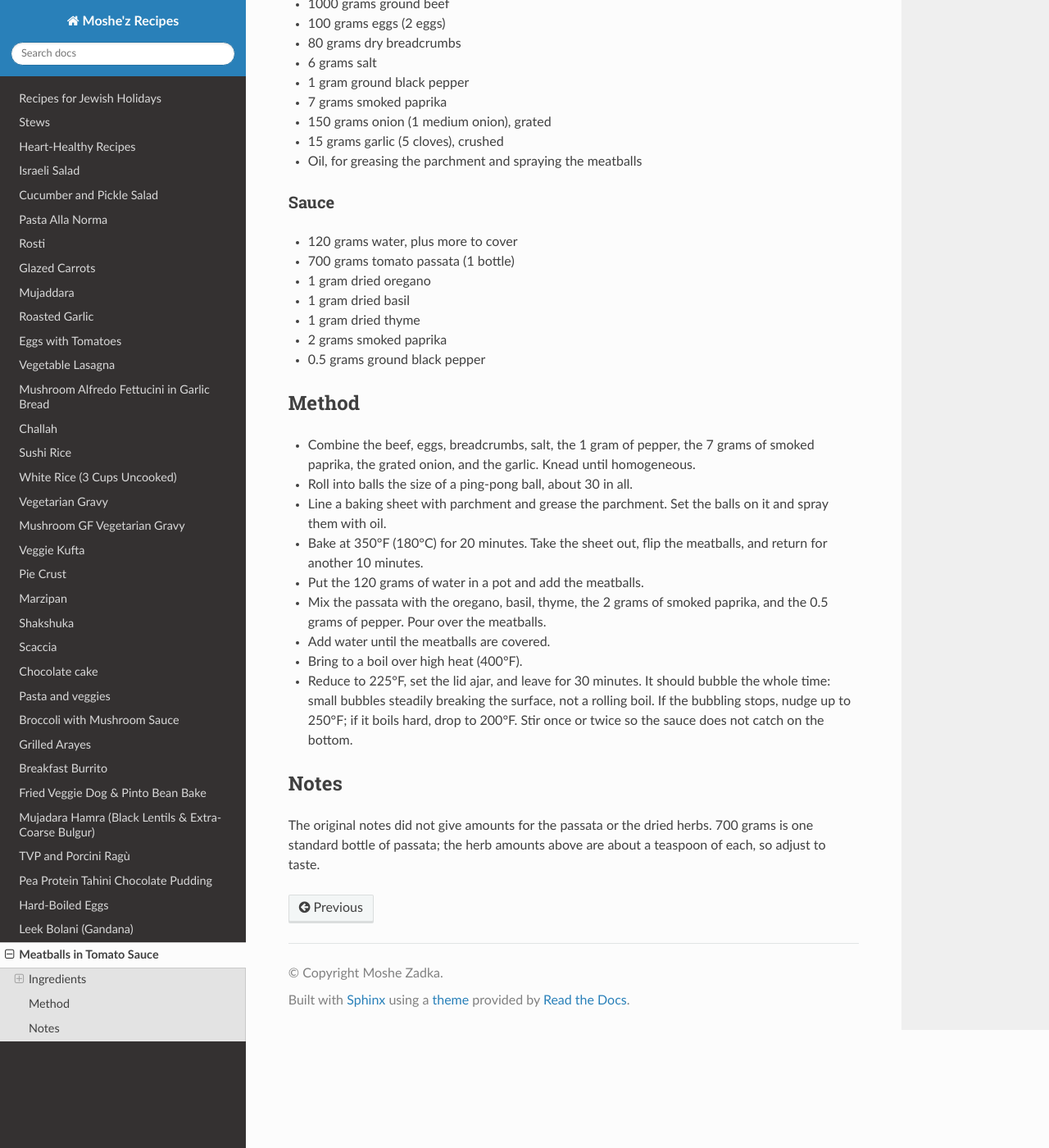
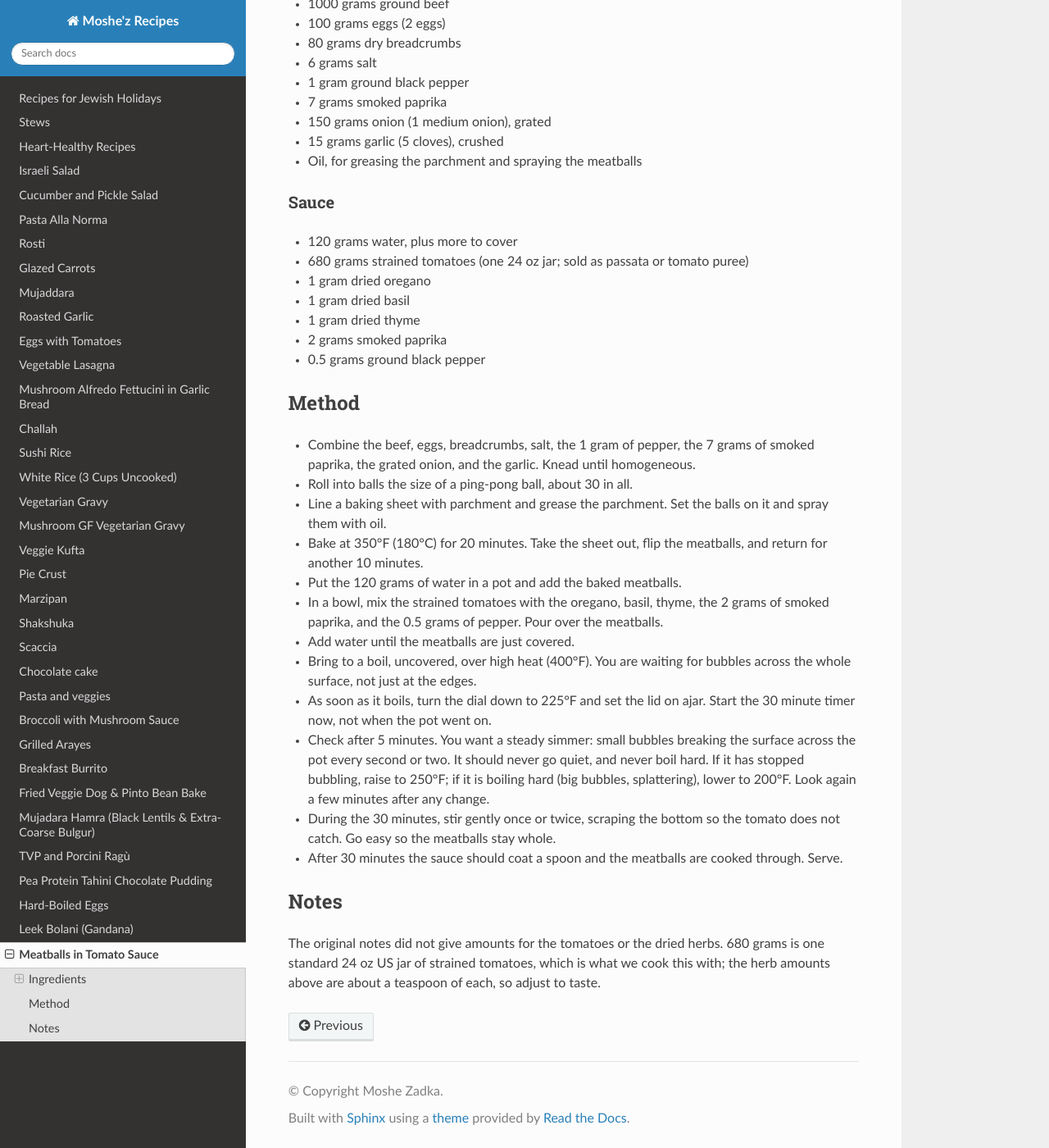
Before and after one commit to moshez/recipes, a Sphinx documentation site: the page built from doc/meatballs-in-tomato-sauce.rst, in a window 1280 px wide and 1400 px high, scrolled down 345 px. Shown: the whole window at 82% size. Built offline with Sphinx 7.4.7 and the Read the Docs theme 3.1.0, drawn with Linux system fonts in a browser that asks for light colours.

Commit message:
Use a US jar of strained tomatoes and clarify the simmer (#40)
Set the tomato quantity to one standard 24 oz US jar of strained
tomatoes (680 grams) and name it the way US stores label it. Rewrite
the simmer as explicit steps: when to start the timer, what a steady
simmer looks like, when to check, and how to adjust the dial.

Claude-Session: https://claude.ai/code/session_01KYxcvntqpDaJB7xQGr2jHg

Co-authored-by: Claude <noreply@anthropic.com>

```diff
--- a/doc/meatballs-in-tomato-sauce.rst
+++ b/doc/meatballs-in-tomato-sauce.rst
@@ -25,7 +25,8 @@ Sauce
 ~~~~~
 
 * 120 grams water, plus more to cover
-* 700 grams tomato passata (1 bottle)
+* 680 grams strained tomatoes (one 24 oz jar; sold as passata or
+  tomato puree)
 * 1 gram dried oregano
 * 1 gram dried basil
 * 1 gram dried thyme
@@ -44,22 +45,31 @@ Method
 * Bake at 350°F (180°C) for 20 minutes.
   Take the sheet out, flip the meatballs, and return for another
   10 minutes.
-* Put the 120 grams of water in a pot and add the meatballs.
-* Mix the passata with the oregano, basil, thyme,
+* Put the 120 grams of water in a pot and add the baked meatballs.
+* In a bowl, mix the strained tomatoes with the oregano, basil, thyme,
   the 2 grams of smoked paprika, and the 0.5 grams of pepper.
   Pour over the meatballs.
-* Add water until the meatballs are covered.
-* Bring to a boil over high heat (400°F).
-* Reduce to 225°F, set the lid ajar, and leave for 30 minutes.
-  It should bubble the whole time: small bubbles steadily breaking
-  the surface, not a rolling boil.
-  If the bubbling stops, nudge up to 250°F;
-  if it boils hard, drop to 200°F.
-  Stir once or twice so the sauce does not catch on the bottom.
+* Add water until the meatballs are just covered.
+* Bring to a boil, uncovered, over high heat (400°F).
+  You are waiting for bubbles across the whole surface, not just at
+  the edges.
+* As soon as it boils, turn the dial down to 225°F and set the lid on
+  ajar. Start the 30 minute timer now, not when the pot went on.
+* Check after 5 minutes. You want a steady simmer: small bubbles
+  breaking the surface across the pot every second or two. It should
+  never go quiet, and never boil hard. If it has stopped bubbling,
+  raise to 250°F; if it is boiling hard (big bubbles, splattering),
+  lower to 200°F. Look again a few minutes after any change.
+* During the 30 minutes, stir gently once or twice, scraping the
+  bottom so the tomato does not catch. Go easy so the meatballs stay
+  whole.
+* After 30 minutes the sauce should coat a spoon and the meatballs
+  are cooked through. Serve.
 
 Notes
 -----
 
-The original notes did not give amounts for the passata or the dried
-herbs. 700 grams is one standard bottle of passata; the herb amounts
-above are about a teaspoon of each, so adjust to taste.
+The original notes did not give amounts for the tomatoes or the dried
+herbs. 680 grams is one standard 24 oz US jar of strained tomatoes,
+which is what we cook this with; the herb amounts above are about a
+teaspoon of each, so adjust to taste.
```
